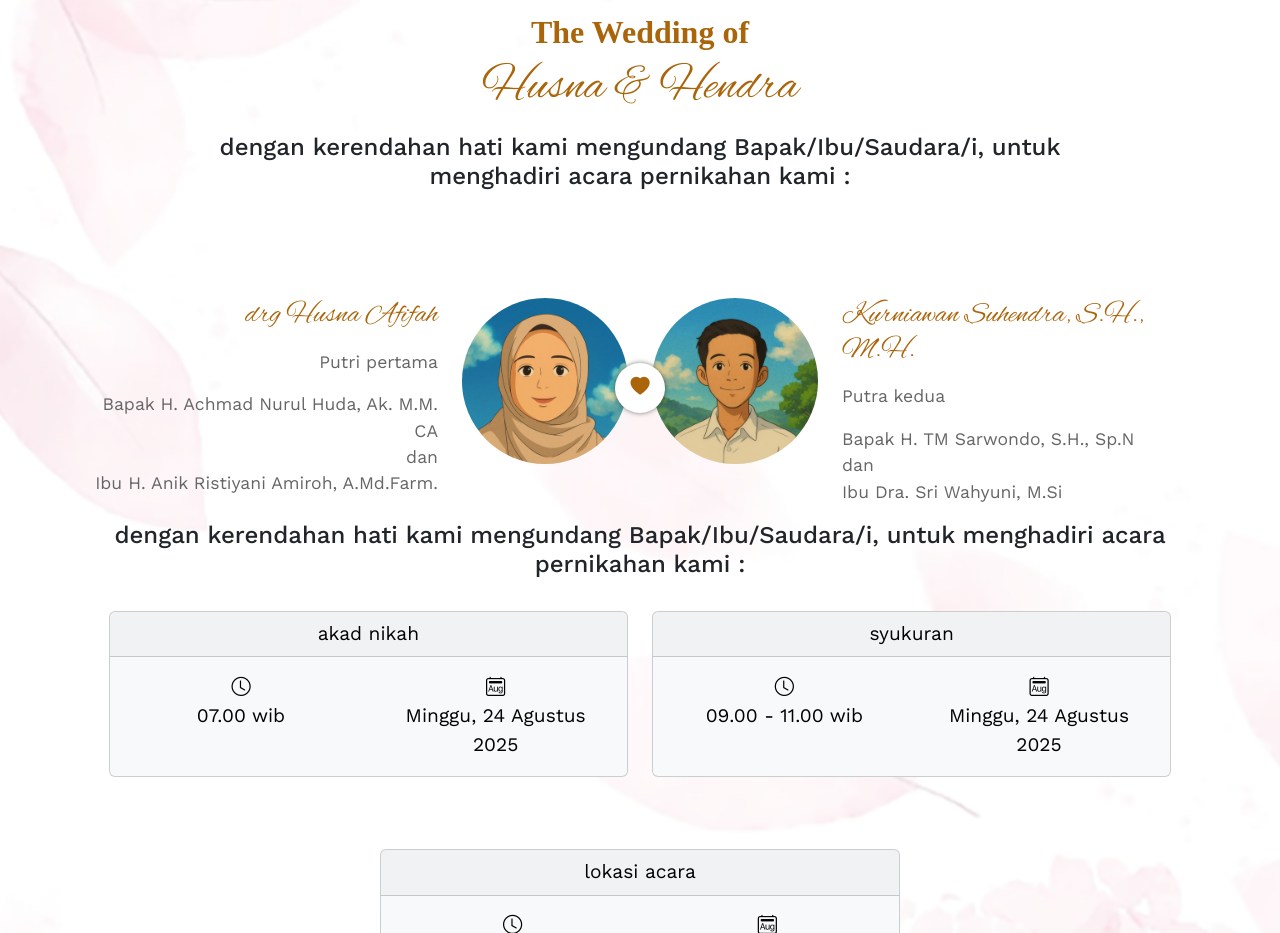
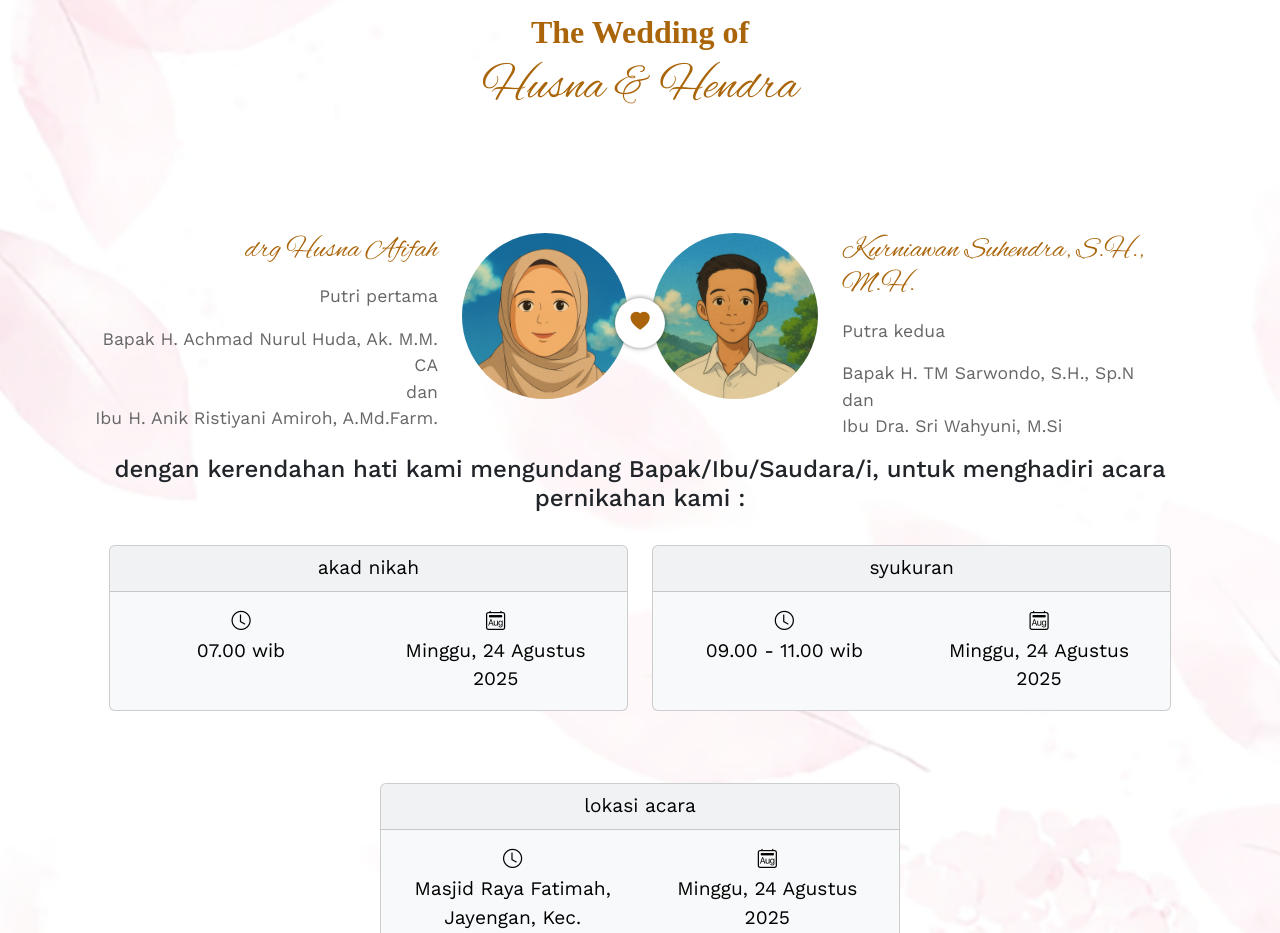
Before and after one commit to hisyammuhammad/wedding, a website: page index.html in a window 1280 px wide. Shown: the part 880-1813 px from the top of the page. Drawn offline with nearby package versions, Linux system fonts and the light colour scheme; some packages are replaced by stand-ins of ours; a script that the page names is missing.

Commit message:
Add files via upload

```diff
--- a/index.html
+++ b/index.html
@@ -74,7 +74,7 @@
           <div class="col-md-10 text-center">
             <h2>The Wedding of</h2>
             <h5>Husna & Hendra</h5>
-            <h4>dengan kerendahan hati kami mengundang <span>Bapak/Ibu/Saudara/i,</span> untuk menghadiri acara pernikahan kami :</h4>
+
           </div>
         </div>
         <div class="row couple">
```
